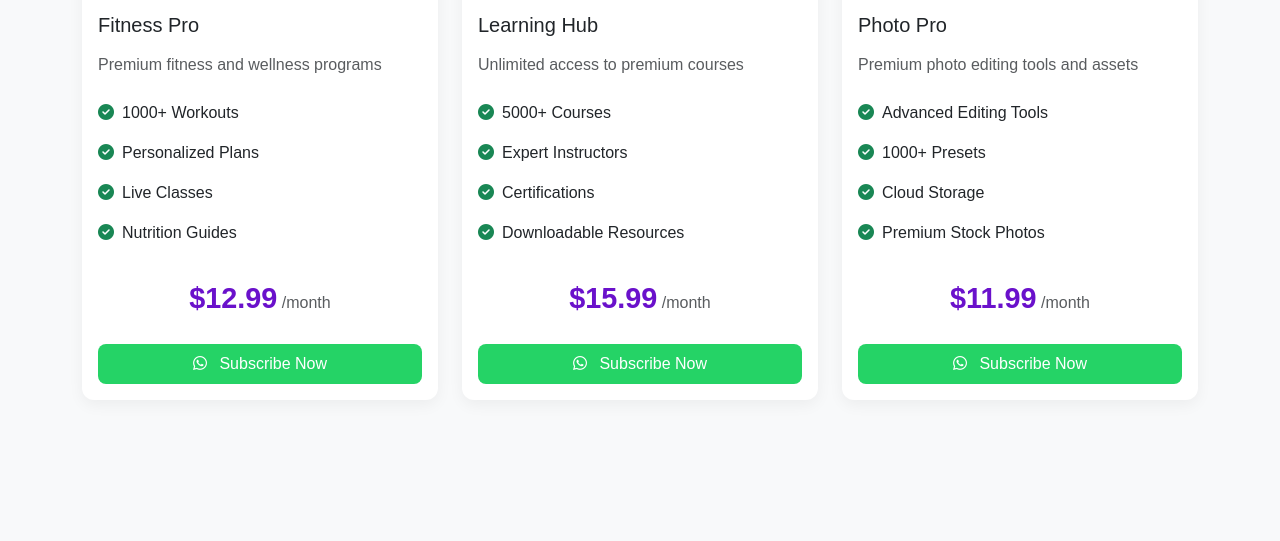
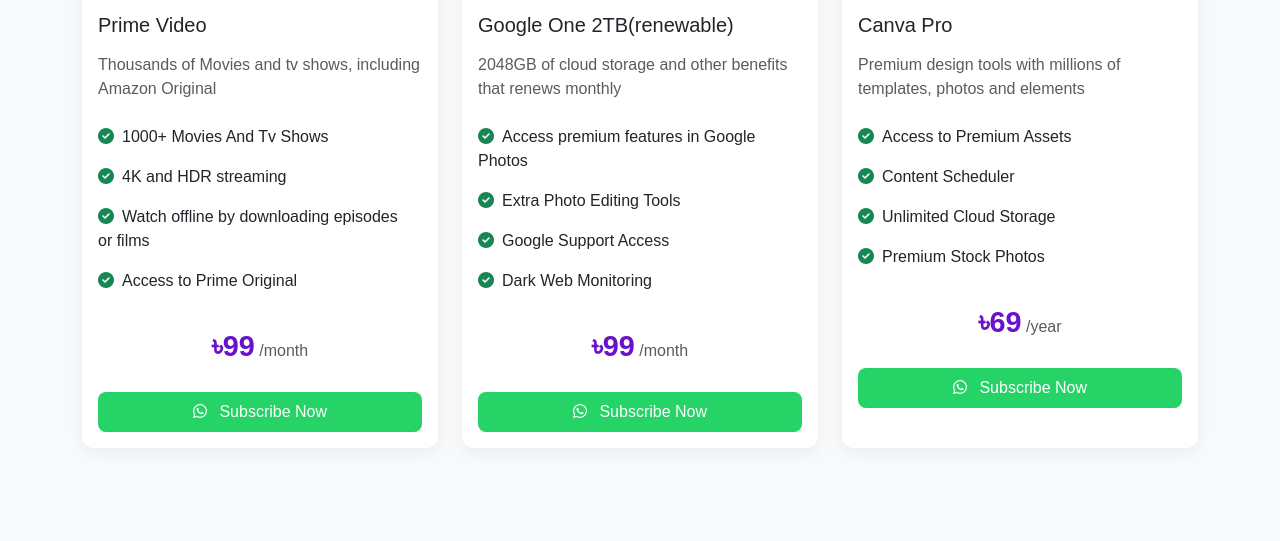
Before and after one commit to siyam16773/mnis-premium-zone, a plain HTML site: page index.html in a window 1280 px wide. Shown: the part 1665-2206 px from the top of the page. Drawn offline with nearby package versions, Linux system fonts and the light colour scheme.

Commit message:
I am added new index.html

```diff
--- a/index.html
+++ b/index.html
@@ -205,7 +205,7 @@
                 <!-- Product 1 -->
                 <div class="col">
                     <div class="card product-card h-100">
-                        <img src="https://images.unsplash.com/photo-1542744173-8e7e53415bb0?ixlib=rb-4.0.3&ixid=M3wxMjA3fDB8MHxwaG90by1wYWdlfHx8fGVufDB8fHx8fA%3D%3D&auto=format&fit=crop&w=1470&q=80"
+                        <img src="https://i.postimg.cc/L5SwX7yV/IMG-20250804-WA0001.jpg"
                              class="product-img" alt="Streaming Elite">
                         <div class="card-body">
                             <div class="d-flex justify-content-between align-items-center mb-3">
@@ -234,7 +234,7 @@
                 <!-- Product 2 -->
                 <div class="col">
                     <div class="card product-card h-100">
-                        <img src="https://images.unsplash.com/photo-1505740420928-5e560c06d30e?ixlib=rb-4.0.3&ixid=M3wxMjA3fDB8MHxwaG90by1wYWdlfHx8fGVufDB8fHx8fA%3D%3D&auto=format&fit=crop&w=1470&q=80"
+                        <img src="https://i.postimg.cc/9QjkBzyQ/images-1.jpg"
                              class="product-img" alt="Music Pro">
                         <div class="card-body">
                             <h5 class="card-title mb-3">Spotify Pro</h5>
@@ -260,7 +260,7 @@
                 <!-- Product 3 -->
                 <div class="col">
                     <div class="card product-card h-100">
-                        <img src="https://images.unsplash.com/photo-1542751371-adc38448a05e?ixlib=rb-4.0.3&ixid=M3wxMjA3fDB8MHxwaG90by1wYWdlfHx8fGVufDB8fHx8fA%3D%3D&auto=format&fit=crop&w=1470&q=80"
+                        <img src="https://i.postimg.cc/0yMBxDxn/images-4.jpg"
                              class="product-img" alt="Netflix">
                         <div class="card-body">
                             <h5 class="card-title mb-3">Netflix</h5>
@@ -275,7 +275,7 @@
                                 <span class="price-tag">৳299</span>
                                 <span class="text-muted">/month</span>
                             </div>
-                            <button onclick="buyViaWhatsApp('Gaming Master - ৳299/month')"
+                            <button onclick="buyViaWhatsApp('Netflix - ৳299/month')"
                                     class="btn whatsapp-btn w-100 py-2">
                                 <i class="fab fa-whatsapp me-2"></i> Subscribe Now
                             </button>
@@ -286,22 +286,22 @@
                 <!-- Product 4 -->
                 <div class="col">
                     <div class="card product-card h-100">
-                        <img src="https://images.unsplash.com/photo-1551288049-bebda4e38f71?ixlib=rb-4.0.3&ixid=M3wxMjA3fDB8MHxwaG90by1wYWdlfHx8fGVufDB8fHx8fA%3D%3D&auto=format&fit=crop&w=1470&q=80"
+                        <img src="https://i.postimg.cc/5ykWKJq2/images-7.jpg"
                              class="product-img" alt="Fitness Pro">
                         <div class="card-body">
-                            <h5 class="card-title mb-3">Fitness Pro</h5>
-                            <p class="card-text text-muted">Premium fitness and wellness programs</p>
+                            <h5 class="card-title mb-3">Prime Video</h5>
+                            <p class="card-text text-muted">Thousands of Movies and tv shows, including Amazon Original</p>
                             <ul class="list-group list-group-flush mb-4">
-                                <li class="list-group-item border-0 ps-0"><i class="fas fa-check-circle text-success me-2"></i>1000+ Workouts</li>
-                                <li class="list-group-item border-0 ps-0"><i class="fas fa-check-circle text-success me-2"></i>Personalized Plans</li>
-                                <li class="list-group-item border-0 ps-0"><i class="fas fa-check-circle text-success me-2"></i>Live Classes</li>
-                                <li class="list-group-item border-0 ps-0"><i class="fas fa-check-circle text-success me-2"></i>Nutrition Guides</li>
+                                <li class="list-group-item border-0 ps-0"><i class="fas fa-check-circle text-success me-2"></i>1000+ Movies And Tv Shows</li>
+                                <li class="list-group-item border-0 ps-0"><i class="fas fa-check-circle text-success me-2"></i>4K and HDR streaming</li>
+                                <li class="list-group-item border-0 ps-0"><i class="fas fa-check-circle text-success me-2"></i>Watch offline by downloading episodes or films</li>
+                                <li class="list-group-item border-0 ps-0"><i class="fas fa-check-circle text-success me-2"></i>Access to Prime Original</li>
                             </ul>
                             <div class="text-center mb-4">
-                                <span class="price-tag">$12.99</span>
+                                <span class="price-tag">৳99</span>
                                 <span class="text-muted">/month</span>
                             </div>
-                            <button onclick="buyViaWhatsApp('Fitness Pro - $12.99/month')"
+                            <button onclick="buyViaWhatsApp('Prime Video - ৳99/month')"
                                     class="btn whatsapp-btn w-100 py-2">
                                 <i class="fab fa-whatsapp me-2"></i> Subscribe Now
                             </button>
@@ -312,22 +312,22 @@
                 <!-- Product 5 -->
                 <div class="col">
                     <div class="card product-card h-100">
-                        <img src="https://images.unsplash.com/photo-1581094794329-c811329bcea1?ixlib=rb-4.0.3&ixid=M3wxMjA3fDB8MHxwaG90by1wYWdlfHx8fGVufDB8fHx8fA%3D%3D&auto=format&fit=crop&w=1470&q=80"
+                        <img src="https://i.postimg.cc/zftBZsk4/images-9.jpg"
                              class="product-img" alt="Learning Hub">
                         <div class="card-body">
-                            <h5 class="card-title mb-3">Learning Hub</h5>
-                            <p class="card-text text-muted">Unlimited access to premium courses</p>
+                            <h5 class="card-title mb-3">Google One 2TB(renewable)</h5>
+                            <p class="card-text text-muted">2048GB of cloud storage and other benefits that renews monthly</p>
                             <ul class="list-group list-group-flush mb-4">
-                                <li class="list-group-item border-0 ps-0"><i class="fas fa-check-circle text-success me-2"></i>5000+ Courses</li>
-                                <li class="list-group-item border-0 ps-0"><i class="fas fa-check-circle text-success me-2"></i>Expert Instructors</li>
-                                <li class="list-group-item border-0 ps-0"><i class="fas fa-check-circle text-success me-2"></i>Certifications</li>
-                                <li class="list-group-item border-0 ps-0"><i class="fas fa-check-circle text-success me-2"></i>Downloadable Resources</li>
+                                <li class="list-group-item border-0 ps-0"><i class="fas fa-check-circle text-success me-2"></i>Access premium features in Google Photos</li>
+                                <li class="list-group-item border-0 ps-0"><i class="fas fa-check-circle text-success me-2"></i>Extra Photo Editing Tools</li>
+                                <li class="list-group-item border-0 ps-0"><i class="fas fa-check-circle text-success me-2"></i>Google Support Access</li>
+                                <li class="list-group-item border-0 ps-0"><i class="fas fa-check-circle text-success me-2"></i>Dark Web Monitoring</li>
                             </ul>
                             <div class="text-center mb-4">
-                                <span class="price-tag">$15.99</span>
+                                <span class="price-tag">৳99</span>
                                 <span class="text-muted">/month</span>
                             </div>
-                            <button onclick="buyViaWhatsApp('Learning Hub - $15.99/month')"
+                            <button onclick="buyViaWhatsApp('Google One(renewable) - ৳99/month')"
                                     class="btn whatsapp-btn w-100 py-2">
                                 <i class="fab fa-whatsapp me-2"></i> Subscribe Now
                             </button>
@@ -338,22 +338,22 @@
                 <!-- Product 6 -->
                 <div class="col">
                     <div class="card product-card h-100">
-                        <img src="https://images.unsplash.com/photo-1559028012-481c04fa702d?ixlib=rb-4.0.3&ixid=M3wxMjA3fDB8MHxwaG90by1wYWdlfHx8fGVufDB8fHx8fA%3D%3D&auto=format&fit=crop&w=1636&q=80"
+                        <img src="https://i.postimg.cc/85p0W3Qk/images-12.jpg"
                              class="product-img" alt="Photo Pro">
                         <div class="card-body">
-                            <h5 class="card-title mb-3">Photo Pro</h5>
-                            <p class="card-text text-muted">Premium photo editing tools and assets</p>
+                            <h5 class="card-title mb-3">Canva Pro</h5>
+                            <p class="card-text text-muted">Premium design tools with millions of templates, photos and elements</p>
                             <ul class="list-group list-group-flush mb-4">
-                                <li class="list-group-item border-0 ps-0"><i class="fas fa-check-circle text-success me-2"></i>Advanced Editing Tools</li>
-                                <li class="list-group-item border-0 ps-0"><i class="fas fa-check-circle text-success me-2"></i>1000+ Presets</li>
-                                <li class="list-group-item border-0 ps-0"><i class="fas fa-check-circle text-success me-2"></i>Cloud Storage</li>
+                                <li class="list-group-item border-0 ps-0"><i class="fas fa-check-circle text-success me-2"></i>Access to Premium Assets</li>
+                                <li class="list-group-item border-0 ps-0"><i class="fas fa-check-circle text-success me-2"></i>Content Scheduler</li>
+                                <li class="list-group-item border-0 ps-0"><i class="fas fa-check-circle text-success me-2"></i>Unlimited Cloud Storage</li>
                                 <li class="list-group-item border-0 ps-0"><i class="fas fa-check-circle text-success me-2"></i>Premium Stock Photos</li>
                             </ul>
                             <div class="text-center mb-4">
-                                <span class="price-tag">$11.99</span>
-                                <span class="text-muted">/month</span>
+                                <span class="price-tag">৳69</span>
+                                <span class="text-muted">/year</span>
                             </div>
-                            <button onclick="buyViaWhatsApp('Photo Pro - $11.99/month')"
+                            <button onclick="buyViaWhatsApp('Canva Pro - ৳69/year')"
                                     class="btn whatsapp-btn w-100 py-2">
                                 <i class="fab fa-whatsapp me-2"></i> Subscribe Now
                             </button>
@@ -491,13 +491,13 @@
     // WhatsApp integration
     function buyViaWhatsApp(product) {
         // Replace with your actual WhatsApp number (with country code, no + or 0)
-            const whatsappNumber = "+8801763652976";
+        const whatsappNumber = "8801763652976";
 
         // Customize your message
         const message = `Hello MINS Premium Shop! I would like to subscribe to: ${product}. Please provide payment details.`;
 
         // Open WhatsApp chat
-            window.open(`https://wa.me/{8801763652976}?text={encodeURIComponent(message)}`, '_blank');
+        window.open(`https://wa.me/${whatsappNumber}?text=${encodeURIComponent(message)}`, '_blank');
 
         // Track the interest in localStorage (optional)
         trackInterest(product, 'whatsapp');
@@ -505,8 +505,8 @@
 
     // General WhatsApp contact
     function openWhatsAppChat() {
-            const whatsappNumber = "+8801763652976";
-            window.open(`https://wa.me/{8801763652976}`, '_blank');
+        const whatsappNumber = "8801763652976";
+        window.open(`https://wa.me/${whatsappNumber}`, '_blank');
     }
 
     // Simple interest tracking (no backend required)
@@ -527,7 +527,7 @@
 
     // Smooth scrolling for anchor links
     document.querySelectorAll('a[href^="#"]').forEach(anchor => {
-            anchor.addEventListener('click', function (e) {
+        anchor.addEventListener('click', function(e) {
             e.preventDefault();
             document.querySelector(this.getAttribute('href')).scrollIntoView({
                 behavior: 'smooth'
```
Lines whose indentation alone changed are shown as unchanged.
